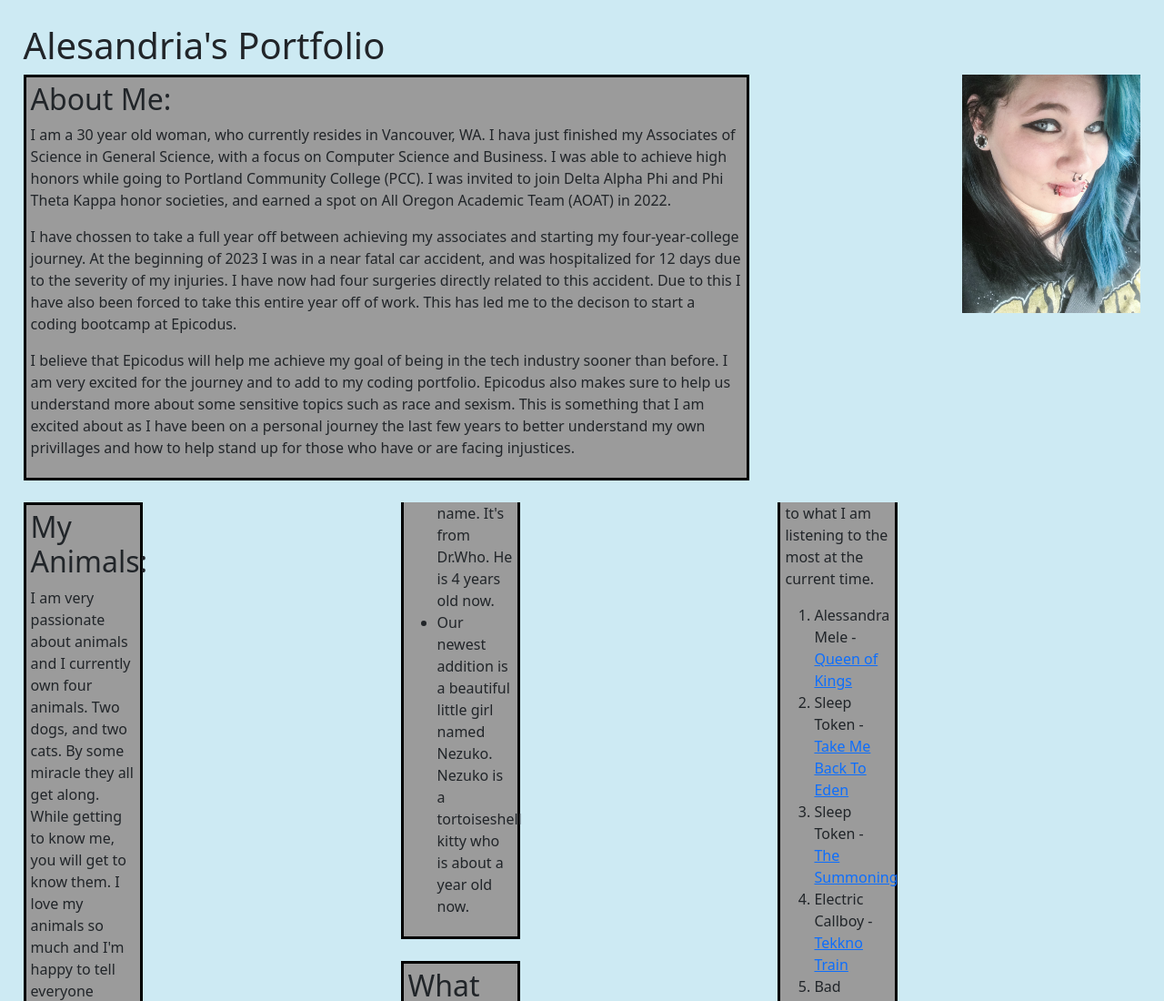
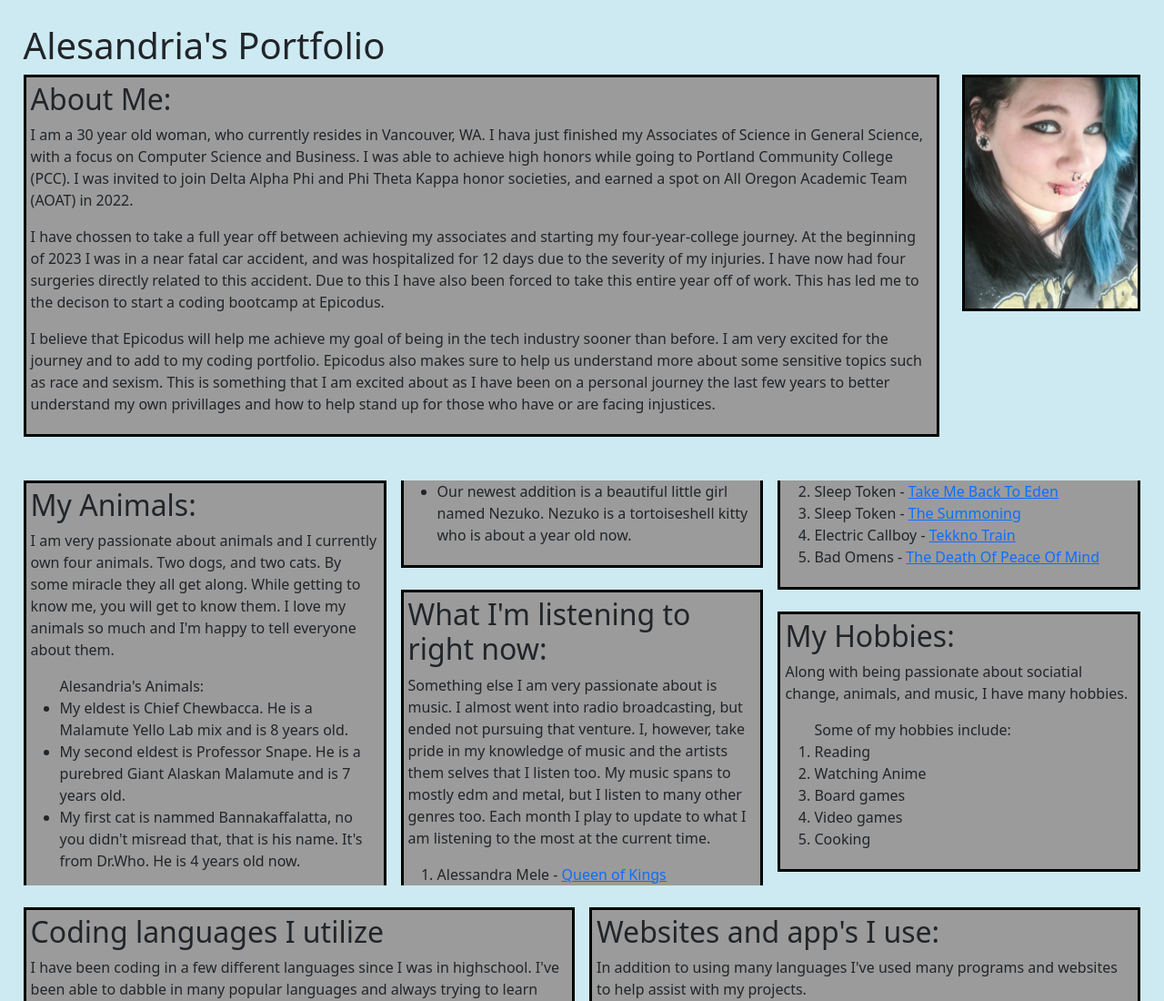
Before and after one commit to ThatAltGirlAlesandria/DarkMode, a plain HTML site: page index.html in a window 1280 px wide. Shown: the top 1100 px of the page at 91% size. Drawn offline with Linux system fonts and the light colour scheme.

Commit message:
add columns. WIP to get columns not to wrap.

```diff
--- a/css/styles.css
+++ b/css/styles.css
@@ -24,6 +24,9 @@
 
 #img {
   float: right;
+  width: 16%;
+  box-sizing: border-box;
+  border: solid black;
 }
 
 .aboutColumns{
@@ -31,7 +34,7 @@
 }
 
 .aboutMe{
-  width: 65%;
+  width: 82%;
   box-sizing: border-box;
   padding: 5px;
   border: solid black;
@@ -39,7 +42,6 @@
 }
 
 .animals{
-  width:33%;
   box-sizing: border-box;
   padding: 5px;
   border: solid black;
@@ -47,7 +49,6 @@
 }
 
 .music{
-  width:33%;
   box-sizing: border-box;
   padding: 5px;
   border: solid black;
@@ -55,7 +56,6 @@
 }
 
 .hobbies{
-  width:33%;
   box-sizing: border-box;
   padding: 5px;
   border: solid black;
@@ -67,7 +67,6 @@
 }
 
 .code{
-  width:47%;
   box-sizing: border-box;
   padding: 5px;
   border: solid black;
@@ -75,7 +74,6 @@
 }
 
 .apps {
-  width:47%;
   box-sizing: border-box;
   padding: 5px;
   border: solid black;
@@ -83,7 +81,6 @@
 }
 
 .webPages{
-  width:90%;
   box-sizing: border-box;
   padding: 5px;
   border: solid black;
--- a/index.html
+++ b/index.html
@@ -7,15 +7,16 @@
 </head>
 <body class="body">
   <h1>Alesandria's Portfolio</h1>
-  <img src= "IMG_7119.JPG" alt="IMG_7119" width="16%" id="img">
+  <img src= "IMG_7119.JPG" alt="IMG_7119" id="img">
   <div class="aboutMe">
     <h2>About Me:</h2>
-    <p>I am a 30 year old woman, who currently resides in Vancouver, WA. I hava just finished my Associates of Science in General Science, with a focus on Computer Science and Business. I was able to achieve high honors while going to Portland Community College (PCC). I was invited to join Delta Alpha Phi and Phi Theta Kappa honor societies, and earned a spot on All Oregon Academic Team (AOAT) in 2022.</p>
+    <p> I am a 30 year old woman, who currently resides in Vancouver, WA. I hava just finished my Associates of Science in General Science, with a focus on Computer Science and Business. I was able to achieve high honors while going to Portland Community College (PCC). I was invited to join Delta Alpha Phi and Phi Theta Kappa honor societies, and earned a spot on All Oregon Academic Team (AOAT) in 2022.</p>
 
-    <p>I have chossen to take a full year off between achieving my associates and starting my four-year-college journey. At the beginning of 2023 I was in a near fatal car accident, and was hospitalized for 12 days due to the severity of my injuries. I have now had four surgeries directly related to this accident. Due to this I have also been forced to take this entire year off of work. This has led me to the decison to start a coding bootcamp at Epicodus.</p>
+    <p> I have chossen to take a full year off between achieving my associates and starting my four-year-college journey. At the beginning of 2023 I was in a near fatal car accident, and was hospitalized for 12 days due to the severity of my injuries. I have now had four surgeries directly related to this accident. Due to this I have also been forced to take this entire year off of work. This has led me to the decison to start a coding bootcamp at Epicodus.</p>
 
-    <p>I believe that Epicodus will help me achieve my goal of being in the tech industry sooner than before. I am very excited for the journey and to add to my coding portfolio. Epicodus also makes sure to help us understand more about some sensitive topics such as race and sexism. This is something that I am excited about as I have been on a personal journey the last few years to better understand my own privillages and how to help stand up for those who have or are facing injustices.</p>
+    <p> I believe that Epicodus will help me achieve my goal of being in the tech industry sooner than before. I am very excited for the journey and to add to my coding portfolio. Epicodus also makes sure to help us understand more about some sensitive topics such as race and sexism. This is something that I am excited about as I have been on a personal journey the last few years to better understand my own privillages and how to help stand up for those who have or are facing injustices.</p>
   </div>
+  <br>
   <br>
   <div class="aboutColumns">
     <div class="animals">
```
